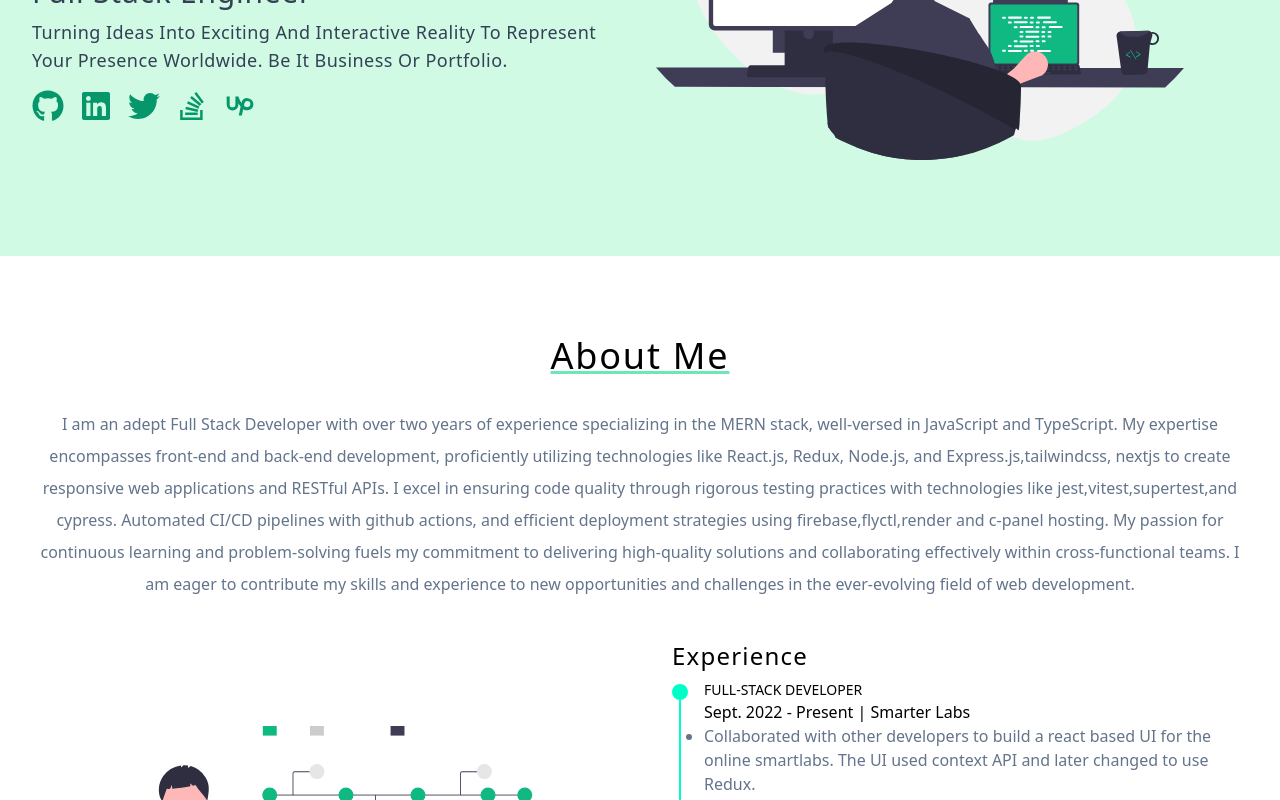
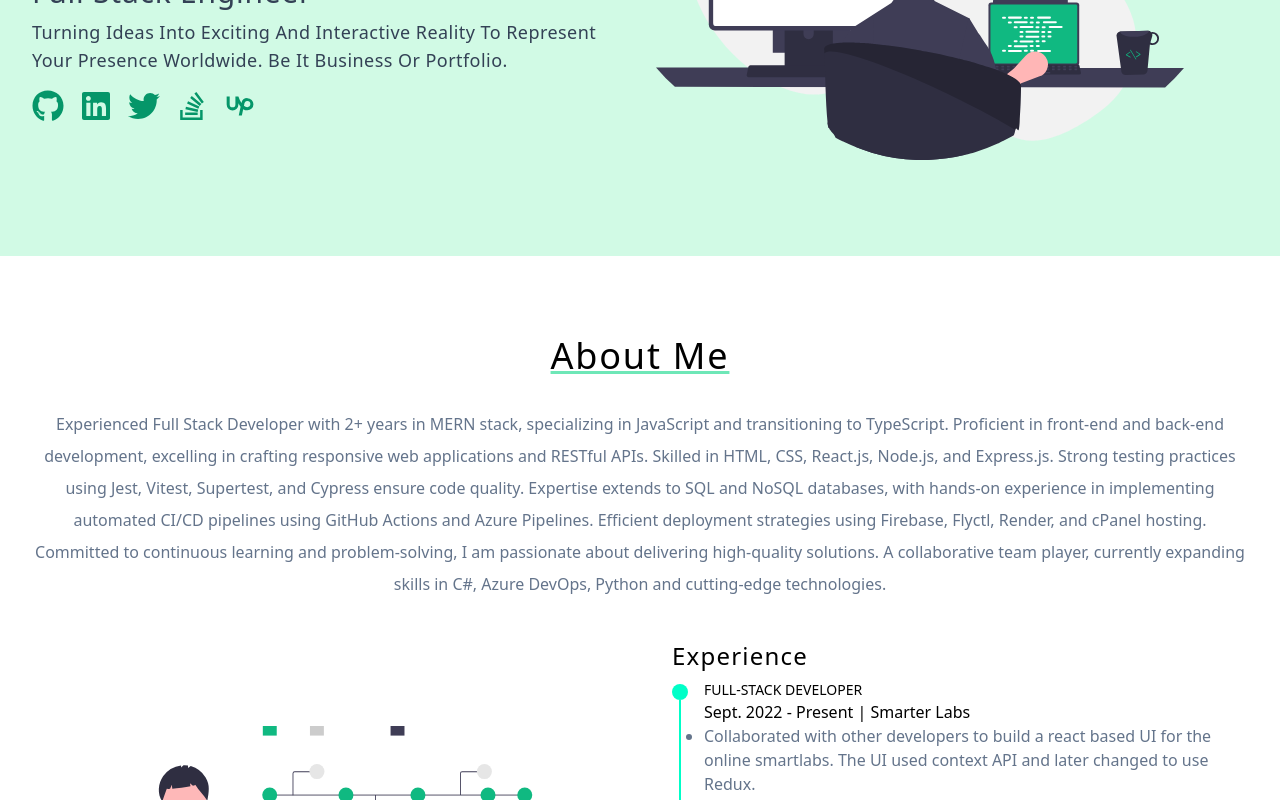
Before and after one commit to BulegaHassan/personal-porfolio, a React (Vite) app: page / in a window 1280 px wide. Shown: the part 420-1220 px from the top of the page. Built offline with nearby package versions, Linux system fonts and the light colour scheme.

Commit message:
modify content

```diff
--- a/src/components/About.jsx
+++ b/src/components/About.jsx
@@ -15,21 +15,20 @@ const About = () => {
           </h2>
 
           <p className='text-slate-500 md:text-center dark:text-slate-300 mt-8 leading-loose'>
-            I am an adept Full Stack Developer with over two years of experience
-            specializing in the MERN stack, well-versed in JavaScript and
-            TypeScript. My expertise encompasses front-end and back-end
-            development, proficiently utilizing technologies like React.js,
-            Redux, Node.js, and Express.js,tailwindcss, nextjs to create
-            responsive web applications and RESTful APIs. I excel in ensuring
-            code quality through rigorous testing practices with technologies
-            like jest,vitest,supertest,and cypress. Automated CI/CD pipelines
-            with github actions, and efficient deployment strategies using
-            firebase,flyctl,render and c-panel hosting. My passion for
-            continuous learning and problem-solving fuels my commitment to
-            delivering high-quality solutions and collaborating effectively
-            within cross-functional teams. I am eager to contribute my skills
-            and experience to new opportunities and challenges in the
-            ever-evolving field of web development.
+            Experienced Full Stack Developer with 2+ years in MERN stack,
+            specializing in JavaScript and transitioning to TypeScript.
+            Proficient in front-end and back-end development, excelling in
+            crafting responsive web applications and RESTful APIs. Skilled in
+            HTML, CSS, React.js, Node.js, and Express.js. Strong testing
+            practices using Jest, Vitest, Supertest, and Cypress ensure code
+            quality. Expertise extends to SQL and NoSQL databases, with hands-on
+            experience in implementing automated CI/CD pipelines using GitHub
+            Actions and Azure Pipelines. Efficient deployment strategies using
+            Firebase, Flyctl, Render, and cPanel hosting. Committed to
+            continuous learning and problem-solving, I am passionate about
+            delivering high-quality solutions. A collaborative team player,
+            currently expanding skills in C#, Azure DevOps, Python and cutting-edge
+            technologies.
           </p>
         </article>
       </div>
```
